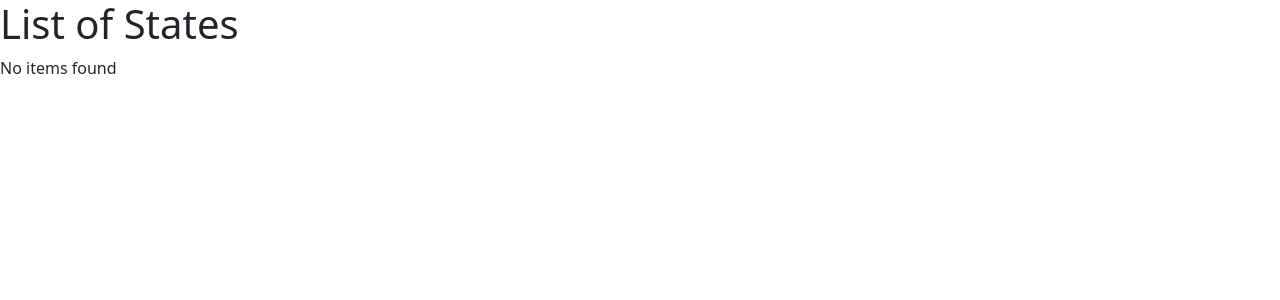
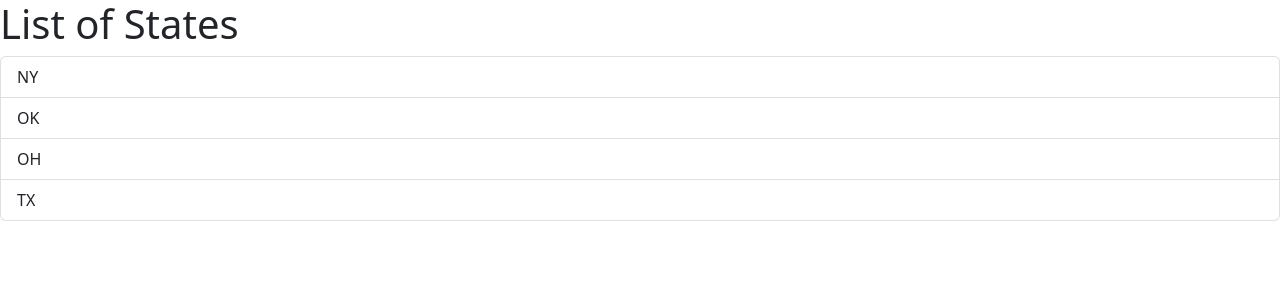
Before and after one commit to kenneth-ee-t/learning-react-foundational-principles, a React (Vite) app: page / in a window 1280 px wide. Shown: the top 300 px of the page. Built offline with nearby package versions, Linux system fonts and the light colour scheme.

Commit message:
Add event handling

```diff
--- a/src/App.tsx
+++ b/src/App.tsx
@@ -1,17 +1,12 @@
+// import Message from './Message';
+import ListGroup from './component/ListGroup';
+
 function App() {
-  let items = ['NY', 'OK', 'OH', 'TX'];
-  items = [];
-
   return (
-    <>
-      <h1>List of States</h1>
-      {items.length === 0 && <p>No items found</p>}
-      <ul className='list-group'>
-        {items.map((item) => (
-          <li key={item}>{item}</li>
-        ))}
-      </ul>
-    </>
+    <div>
+      {/* <Message /> */}
+      <ListGroup />
+    </div>
   );
 }
 
--- a/src/component/ListGroup.tsx
+++ b/src/component/ListGroup.tsx
@@ -1,7 +1,27 @@
+import { MouseEvent } from 'react';
 
 
 function ListGroup() {
-    return <h1>List Group</h1>;
-}
+    let items = ['NY', 'OK', 'OH', 'TX'];
 
-export default ListGroup;
+    const handleClick = (event: MouseEvent) => console.log(event)
+    return (
+      <>
+        <h1>List of States</h1>
+        {items.length === 0 && <p>No items found</p>}
+        <ul className='list-group'>
+          {items.map((item, index) => (
+            <li
+              className='list-group-item'
+              key={item}
+              onClick={handleClick}
+            >
+              {item}
+            </li>
+          ))}
+        </ul>
+      </>
+    );
+  }
+
+  export default ListGroup;
```
